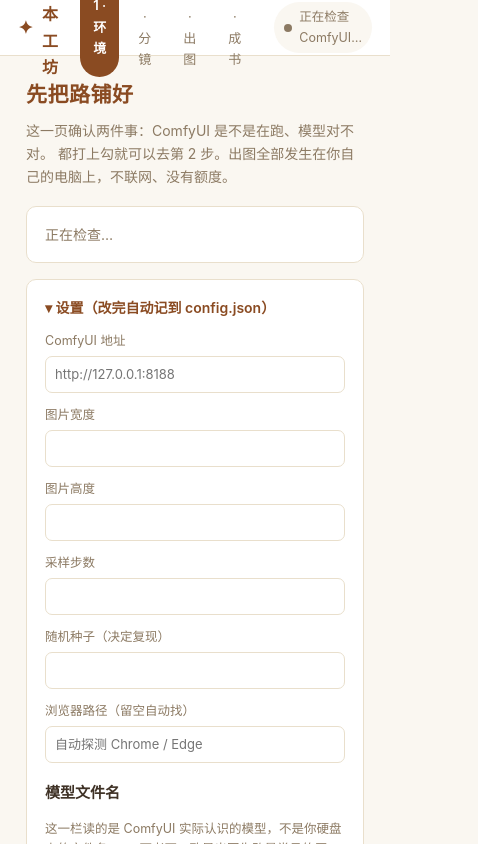
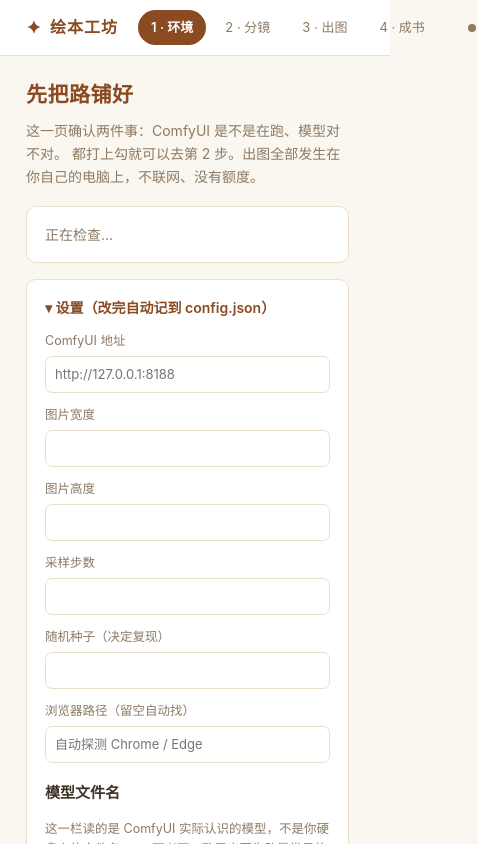
Before and after one commit to chengjungao/comfyui-picturebook, a plain HTML site: page web/index.html in a window 390 px wide. Shown: the whole page, 478 px wide, since content can reach past the window. Drawn offline with Linux system fonts and the light colour scheme; files that its build step writes are made by us from their sources; no server answers; files whose address does not match are found by name.

Commit message:
界面居中：正文与顶栏走同一条中轴
宽屏下正文原来贴着左边，右边空出一大片再接日志栏，看着像没排完。

- 面板改成在可用区域内水平居中，两侧留白对称
- 顶栏左侧起点跟着正文中轴走，免得上面贴左、下面居中而错轴
- 正文宽度、左右留白、日志栏宽度收进 CSS 变量，改一处即可
- 滚动条槽常驻，切换步骤时内容高度变化不会让中轴跳一下
- 窄窗口下状态文字先被裁短，不再把品牌和步骤挤到换行

另外切换步骤时回到顶部：分镜页很长，不回顶会停在半空。

```diff
--- a/web/app.js
+++ b/web/app.js
@@ -52,6 +52,9 @@
 function goto(step) {
   $$(".steps button").forEach(b => b.classList.toggle("active", b.dataset.step === step));
   $$(".panel").forEach(p => p.classList.toggle("active", p.id === "step-" + step));
+  // 切步骤回到顶部：分镜页很长，不回顶的话换步后停在半空，看不到标题
+  const scroller = document.querySelector("main");
+  if (scroller) scroller.scrollTop = 0;
   // 出图要跑几分钟，中途刷新很常见，所以把当前步写进地址栏，
   // 刷新后能回到原处，也能直接分享这一步的链接。
   if (location.hash.slice(1) !== step) location.hash = step;
--- a/web/style.css
+++ b/web/style.css
@@ -11,6 +11,9 @@
   --warn: #B7791F;
   --err: #B23A2F;
   --radius: 10px;
+  --content: 940px;      /* 正文可读宽度，四个步骤共用同一个 */
+  --pad-x: 26px;         /* 左右留白，顶栏与主区保持一致 */
+  --log-w: 320px;        /* 右侧日志面板宽度 */
 }
 
 * { box-sizing: border-box; }
@@ -22,7 +25,7 @@
   font: 14px/1.65 "Microsoft YaHei", "PingFang SC", "Hiragino Sans GB",
         -apple-system, "Segoe UI", sans-serif;
   display: grid;
-  grid-template-columns: 1fr 320px;
+  grid-template-columns: minmax(0, 1fr) var(--log-w);
   grid-template-rows: auto 1fr;
   grid-template-areas: "head head" "main log";
   height: 100vh;
@@ -36,7 +39,11 @@
   display: flex;
   align-items: center;
   gap: 20px;
-  padding: 0 18px;
+  /* 左侧起点跟着正文的中轴走，避免上面贴左、下面居中而错轴；
+     窄窗口时 max() 兜底成普通留白 */
+  padding-left: max(var(--pad-x),
+                    calc((100% - var(--log-w) - var(--content)) / 2));
+  padding-right: var(--pad-x);
   height: 56px;
   background: var(--card);
   border-bottom: 1px solid var(--line);
@@ -46,6 +53,7 @@
   display: flex; align-items: center; gap: 8px;
   font-size: 16px; font-weight: 700; color: var(--accent);
   letter-spacing: 1px;
+  white-space: nowrap;
 }
 .brand .logo { font-size: 18px; }
 
@@ -60,6 +68,7 @@
   cursor: pointer;
   font-size: 13px;
   font-family: inherit;
+  white-space: nowrap;
 }
 .steps button:hover { background: var(--accent-soft); color: var(--accent); }
 .steps button.active {
@@ -74,6 +83,12 @@
   padding: 5px 10px;
   border-radius: 999px;
   background: var(--bg);
+  /* 顶栏窄下来时让状态文字先被裁短，而不是把品牌和步骤挤到换行 */
+  min-width: 0;
+}
+.health #healthText {
+  min-width: 0;
+  white-space: nowrap; overflow: hidden; text-overflow: ellipsis;
 }
 .health .dot {
   width: 8px; height: 8px; border-radius: 50%;
@@ -88,10 +103,18 @@
 main {
   grid-area: main;
   overflow-y: auto;
-  padding: 22px 26px 60px;
+  padding: 22px var(--pad-x) 60px;
+  /* 滚动条槽常驻：切换步骤时内容高度变化，不会让居中轴线左右跳一下 */
+  scrollbar-gutter: stable;
 }
 
-.panel { display: none; max-width: 940px; }
+/* 居中：内容在可用区域内水平居中，宽屏下两侧留白对称 */
+.panel {
+  display: none;
+  width: 100%;
+  max-width: var(--content);
+  margin: 0 auto;
+}
 .panel.active { display: block; }
 
 h2 {
@@ -306,6 +329,7 @@
 #toast.ok  { background: var(--ok); }
 
 @media (max-width: 900px) {
-  body { grid-template-columns: 1fr; grid-template-areas: "head" "main"; }
+  body { grid-template-columns: minmax(0, 1fr); grid-template-areas: "head" "main"; }
   #logPanel { display: none; }
+  header { padding: 0 var(--pad-x); }
 }
```
